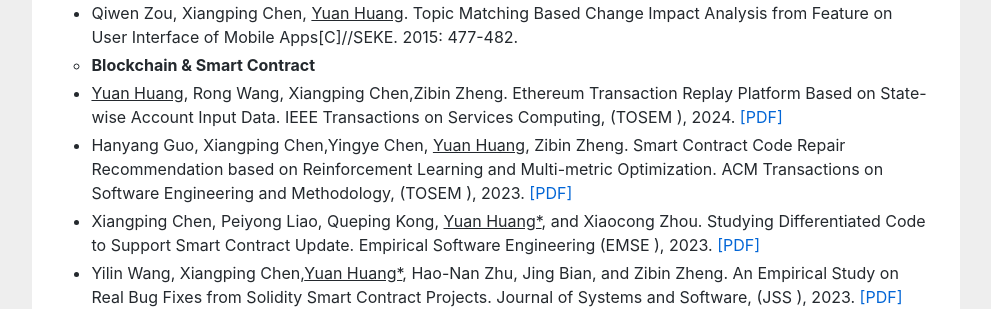
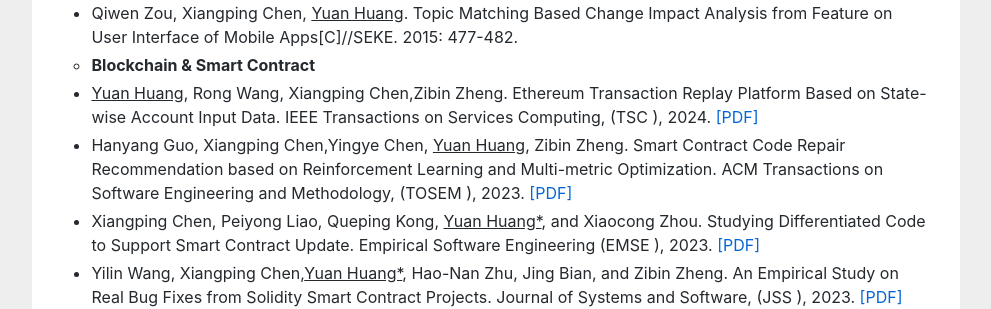
Before and after one commit to huangyuan-hy/huangyuan-hy.github.io, a Jekyll site: the page index.html, which Jekyll copies as it is, in a window 1280 px wide and 900 px high, scrolled down 3291 px. Shown: the part 177-486 px from the top of the window, without its empty margins (144-1135 px from the left). Built offline with Jekyll 4.4.1, drawn with Linux system fonts in a browser that asks for light colours; some of the changed text lies outside the part shown.

Commit message:
Update index.html

```diff
--- a/index.html
+++ b/index.html
@@ -176,7 +176,7 @@ empirical study to learn how programmers reuse code on <a href="https://stackove
 
 	<li type="circle"><b>Blockchain & Smart Contract</b></li>
 
-<li><u>Yuan Huang</u>, Rong Wang, Xiangping Chen,Zibin Zheng. Ethereum Transaction Replay Platform Based on State-wise Account Input Data. IEEE Transactions on Services Computing, (TOSEM <a href="" style="color:red;">  </a>), 2024. <a href="">[PDF]</a></li>
+<li><u>Yuan Huang</u>, Rong Wang, Xiangping Chen,Zibin Zheng. Ethereum Transaction Replay Platform Based on State-wise Account Input Data. IEEE Transactions on Services Computing, (TSC <a href="" style="color:red;">  </a>), 2024. <a href="">[PDF]</a></li>
 <li>Hanyang Guo, Xiangping Chen,Yingye Chen,  <u>Yuan Huang</u>, Zibin Zheng. Smart Contract Code Repair Recommendation based on Reinforcement Learning and Multi-metric Optimization. ACM Transactions on Software Engineering and Methodology, (TOSEM <a href="" style="color:red;">  </a>), 2023. <a href="">[PDF]</a></li>
 <li>Xiangping Chen, Peiyong Liao, Queping Kong, <u>Yuan Huang*</u>,  and Xiaocong Zhou. Studying Differentiated Code to Support Smart Contract Update. Empirical Software Engineering (EMSE <a href="" style="color:red;">  </a>), 2023. <a href="">[PDF]</a></li>
 <li>Yilin Wang, Xiangping Chen,<u>Yuan Huang*</u>, Hao-Nan Zhu, Jing Bian, and Zibin Zheng. An Empirical Study on Real Bug Fixes from Solidity Smart Contract Projects. Journal of Systems and Software,  (JSS <a href="" style="color:red;">  </a>), 2023. <a href="">[PDF]</a></li>
@@ -257,7 +257,7 @@ empirical study to learn how programmers reuse code on <a href="https://stackove
    <p style="text-indent:2em; line-height:2px;"> Awards: 研究生一等奖学金, <a href="https://sse.sysu.edu.cn/article/403">招联金融奖学金</a></p>
 
 <li type="circle"><b>Rong Wang</b>, Enrolled at 2021</li>
-    <p style="text-indent:2em;">Publications: <a href="https://qrs22.techconf.org/">[QRS'22]</a></p>
+    <p style="text-indent:2em;">Publications: <a href="https://qrs22.techconf.org/">[TSC][QRS'22]</a></p>
     <p style="text-indent:2em; line-height:2px;">Awards: 研究生二等奖学金</p>
 
 				</ul></div>
```
